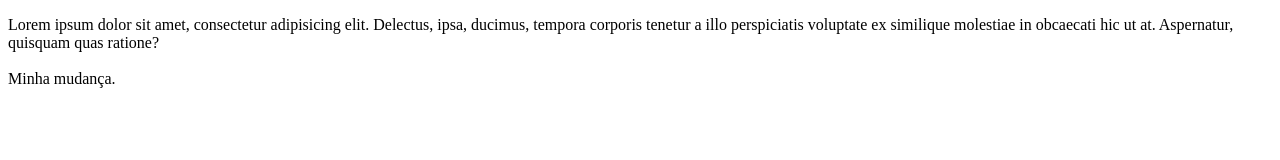
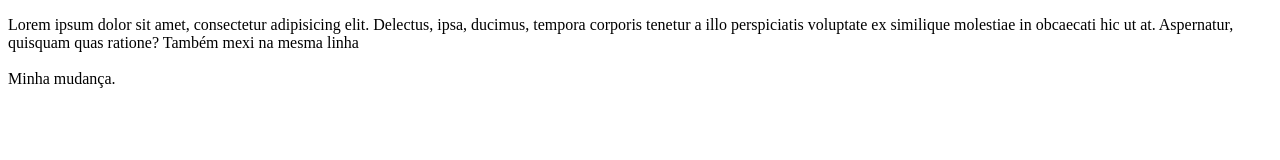
Before and after one commit to ton21/newGitTest, a plain HTML site: page index.html in a window 1280 px wide. Drawn offline with Linux system fonts and the light colour scheme.

Commit message:
forçando conflito

```diff
--- a/index.html
+++ b/index.html
@@ -5,7 +5,7 @@
 	<title>Pasta Projetos</title>
 </head>
 <body>
-	<p>Lorem ipsum dolor sit amet, consectetur adipisicing elit. Delectus, ipsa, ducimus, tempora corporis tenetur a illo perspiciatis voluptate ex similique molestiae in obcaecati hic ut at. Aspernatur, quisquam quas ratione?
+	<p>Lorem ipsum dolor sit amet, consectetur adipisicing elit. Delectus, ipsa, ducimus, tempora corporis tenetur a illo perspiciatis voluptate ex similique molestiae in obcaecati hic ut at. Aspernatur, quisquam quas ratione? Também mexi na mesma linha
 	<br>
 	<br>
 	Minha mudança.
```
